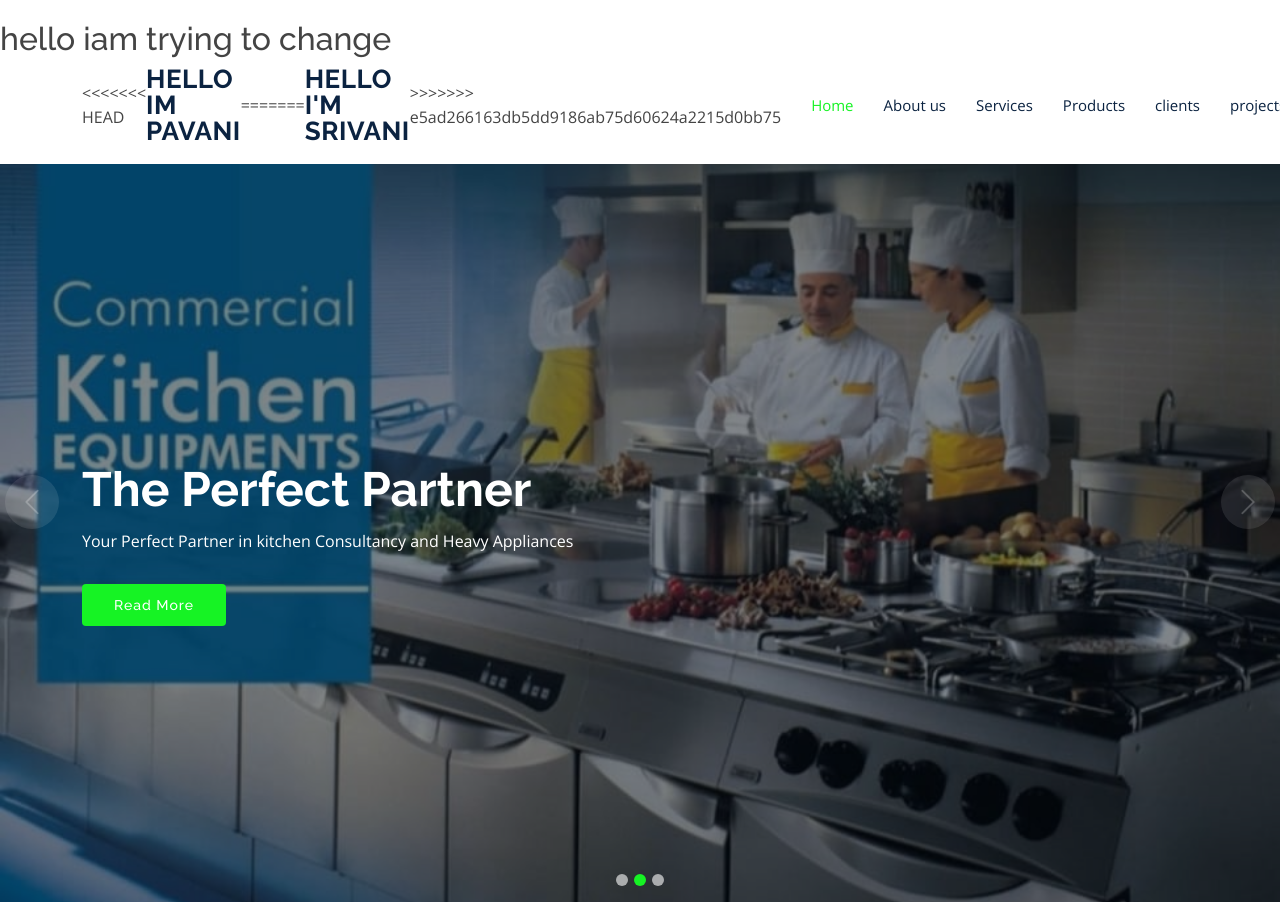
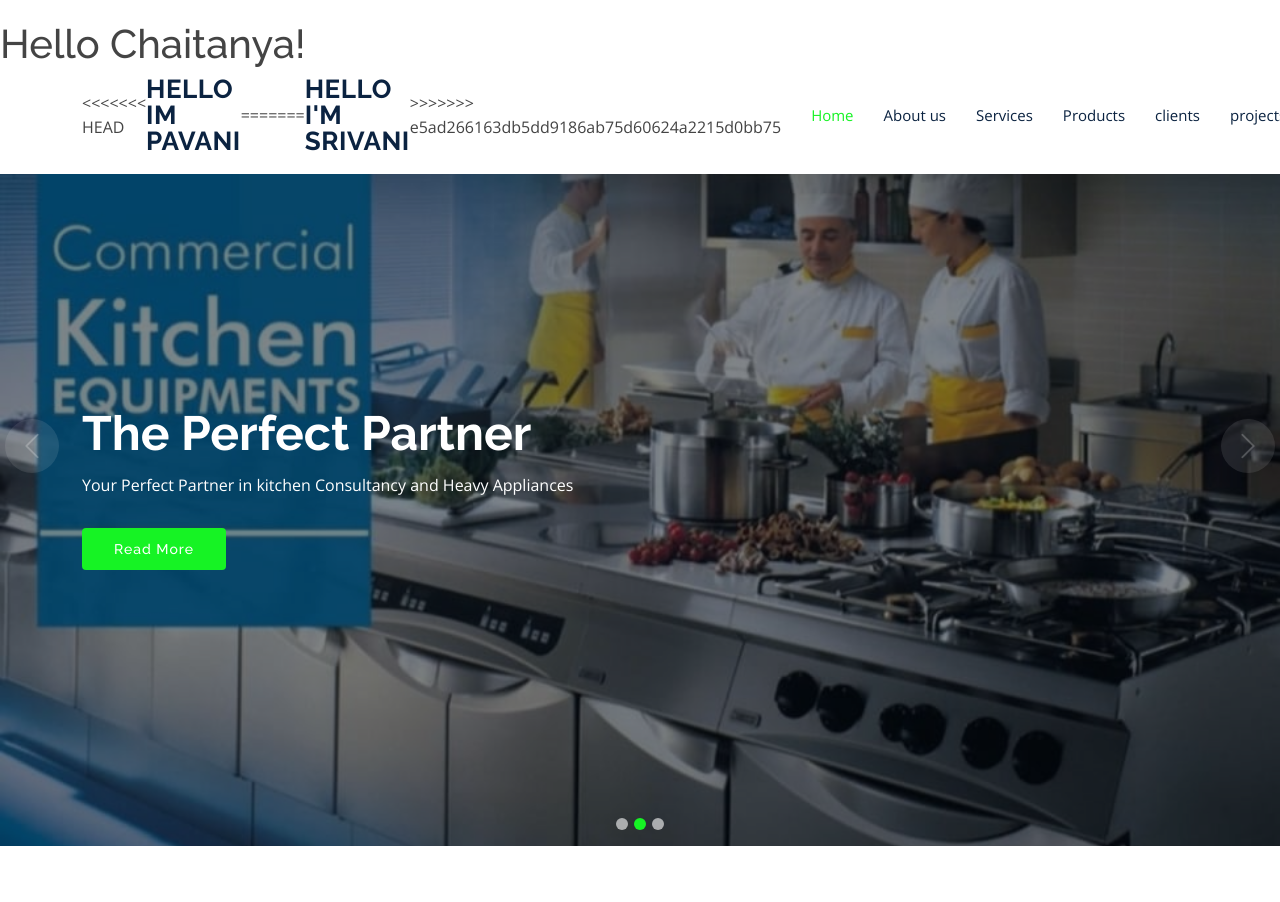
Before and after one commit to rahul130071/theperfectpartner, a plain HTML site: page index.html in a window 1280 px wide. Shown: the top 902 px of the page. Drawn offline with nearby package versions, Linux system fonts and the light colour scheme.

Commit message:
chaithanya

```diff
--- a/index.html
+++ b/index.html
@@ -42,9 +42,9 @@
 
   <!-- ======= Header ======= -->
 
-  <h1>Hello World!</h1>
+
   <header id="header" class="fixed-top">
-    <h2>hello iam trying to change</h2>
+    <h1>Hello Chaitanya!</h1>
 
     <div class="container d-flex align-items-center justify-content-between">
 
```
